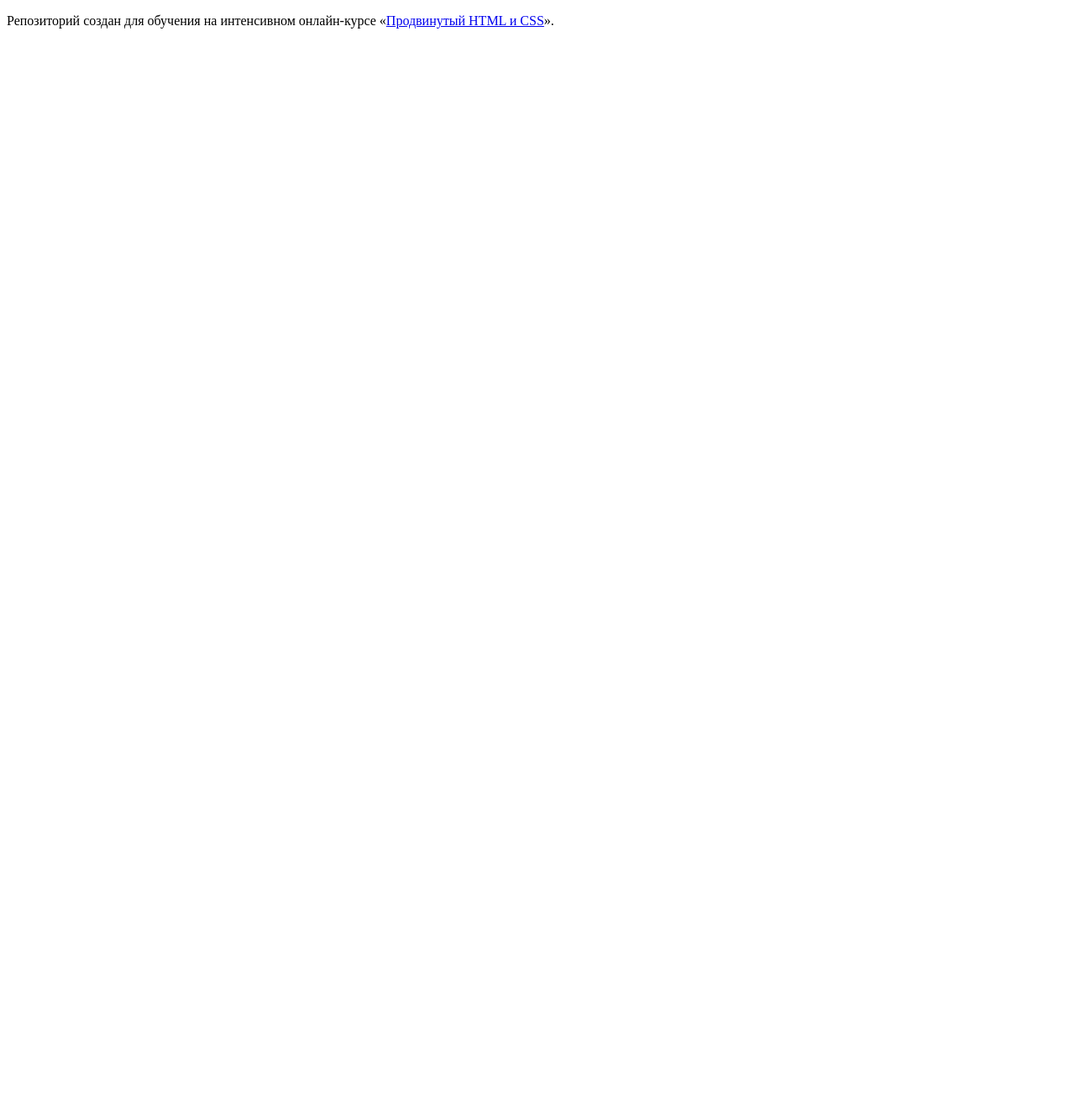
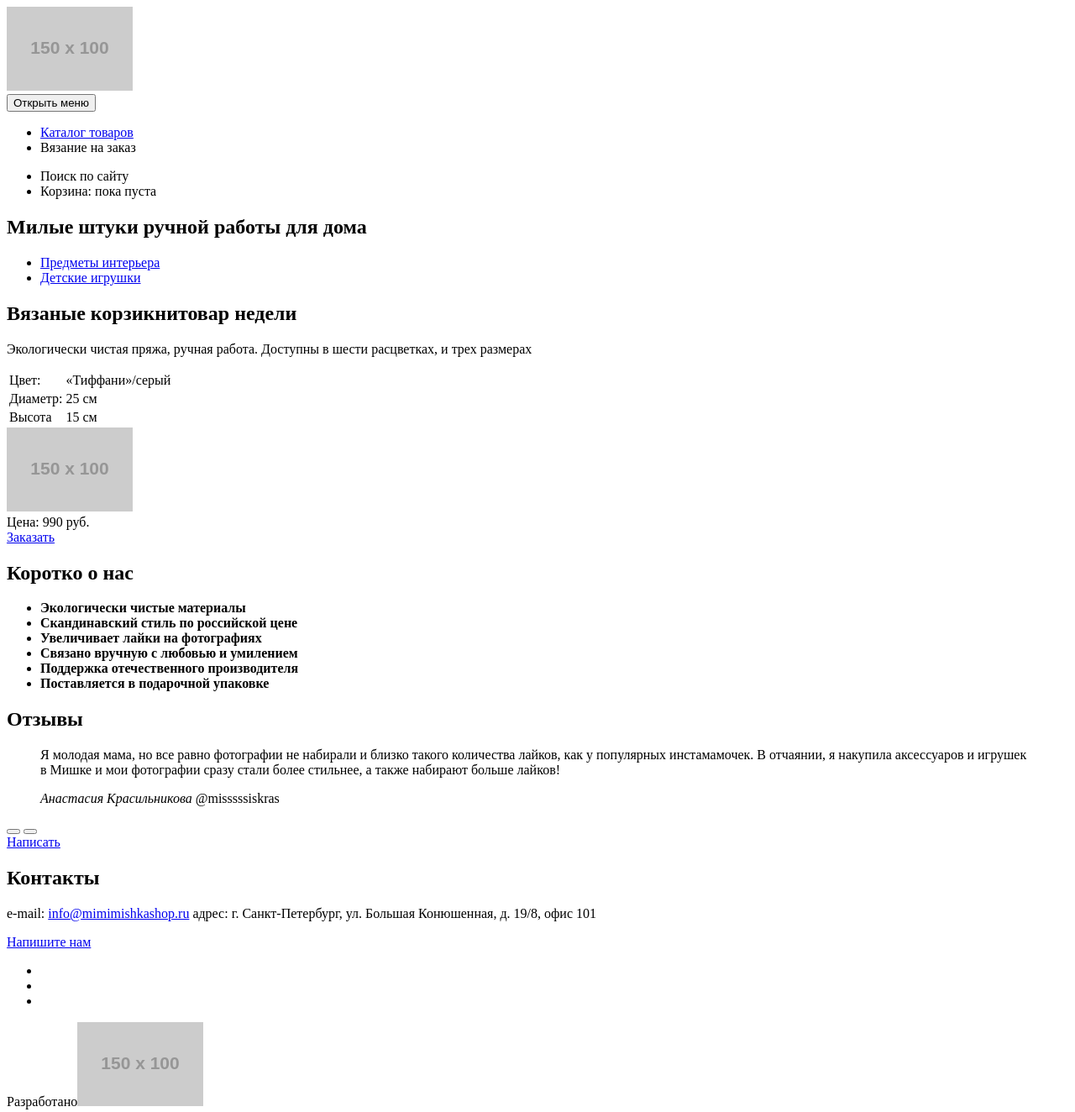
Before and after one commit to psinegmatic/183245-mishka, a website: page index.html in a window 1280 px wide. Shown: the whole page at 84% size. Before the commit the page ends 800 px from the top, so only its background shows below. Drawn offline with Linux system fonts and the light colour scheme; placeholder pictures from the web are drawn by us.

Commit message:
Разметил страницы мобильной версии сайта по БЭМу

```diff
--- a/index.html
+++ b/index.html
@@ -5,8 +5,114 @@
 	<title>HTML Academy: Мишка</title>
 </head>
 <body>
-
-    <p>Репозиторий создан для обучения на интенсивном онлайн‑курсе «<a href="https://htmlacademy.ru/intensive/adaptive">Продвинутый HTML и CSS</a>».</p>
-
+  <header class="page-header">
+    <div class="page-header__wrapper">
+      <a class="page-header__logo" href="#">
+        <img src="http://placehold.it/150x100" alt="MISHKA">
+      </a>
+      <nav class="main-nav  main-nav--closed">
+       <button class="main-nav__toogle" type="button">Открыть меню</button>
+       <div class="main-nav__wrapper">
+        <ul class="main-nav__items">
+         <li class="main-nav__item  main-nav__item--active"><a href="#">Каталог товаров</a></li>
+         <li class="main-nav__item">Вязание на заказ<a href="#"></a></li>
+       </ul>
+       <ul>
+         <li class="main-nav__item">Поиск по сайту<a href="#"></a></li>
+         <li class="main-nav__item">Корзина: пока пуста<a href="#"></a></li>
+       </ul>
+     </div>
+   </nav>
+ </div>
+</header>
+<main>
+  <section class="preview">
+   <div class="preview__title"><h1>Милые штуки ручной работы для дома</h1></div>
+   <ul class="preview__list">
+    <li class="preview__item  preview__item--interior"><a href="#">Предметы интерьера</a></li>
+    <li class="preview__item  preview__item--toy"><a href="#">Детские игрушки</a></li>
+  </ul>
+</section>
+<section class="products">
+ <div class="products__wrapper">
+  <article class="products__item  products__item--week">
+   <h2 class="products__title">Вязаные корзикни<b>товар недели</b></h2>
+   <p class="products__description">Экологически чистая пряжа, ручная работа. Доступны в шести расцветках, и трех размерах</p>
+   <table class="products__features">
+    <tr>
+     <td class="products__value">Цвет:</td>
+     <td class="products_field">«Тиффани»/серый</td>
+   </tr>
+   <tr>
+     <td class="products__value">Диаметр:</td>
+     <td class="products_field">25 см</td>
+   </tr>
+   <tr>
+     <td class="products__value">Высота</td>
+     <td class="products_field">15 см</td>
+   </tr>
+ </table>
+ <div class="products__picture"><img src="http://placehold.it/150x100" alt="Вязаные корзинки"></div>
+ <div class="products__item-buy">
+  <div class="products__price">Цена: 990 руб.</div>
+  <a href="#" class="products__btn  btn">Заказать</a>
+</div>
+</article>
+</div>
+</section>
+<section class="advantages">
+ <div class="advantages__wrapper">
+  <h2 class="advantages__title">Коротко о нас</h2>
+  <ul class="advantages__items">
+   <li class="advantages__item"><b>Экологически чистые материалы</b></li>
+   <li class="advantages__item"><b>Скандинавский стиль по российской цене</b></li>
+   <li class="advantages__item"><b>Увеличивает  лайки на фотографиях</b></li>
+   <li class="advantages__item"><b>Связано вручную с любовью и умилением</b></li>
+   <li class="advantages__item"><b>Поддержка отечественного производителя</b></li>
+   <li class="advantages__item"><b>Поставляется в подарочной упаковке</b></li>
+ </ul>
+</div>
+</section>
+<section class="reviews">
+ <div class="reviews__wrapper">
+  <h2 class="reviews__title">Отзывы</h2>
+  <blockquote class="reviews__item">
+   <p>Я молодая мама, но все равно фотографии не набирали и близко такого количества лайков, как у популярных инстамамочек. В отчаянии, я накупила аксессуаров и игрушек в Мишке и мои фотографии сразу стали более стильнее, а также набирают больше лайков!</p>
+   <cite class="reviews__author-name">Анастасия Красильникова</cite>
+   <span class="reviews__author-login">@misssssiskras</span>
+ </blockquote>
+ <div class="reviews__slider-contorls">
+   <button class="reviews__prev" type="button"></button>
+   <button class="reviews__next" type="button"></button>
+ </div>
+ <a href="#" class="reviews__btn btn">Написать</a>
+</div>
+</section>
+<div class="contacts">
+ <div class="contacts__wrapper">
+  <h2 class="contacts__title">Контакты</h2>
+  <p>
+   <span class="contacts__item-field">e-mail:</span>
+   <a href="mailto:info@mimimishkashop.ru">info@mimimishkashop.ru</a>
+   <span class="contacts__item-field">адрес:</span>
+   <span class="contacts__adress">г. Санкт-Петербург, ул. Большая Конюшенная, д. 19/8, офис 101</span>
+ </p>
+ <a href="#" class="contacts__btn btn">Напишите нам</a>
+</div>
+<div class="contacts__map"></div>
+</div>
+</main>
+<footer class="page-footer">
+  <div class="page-footer__wrapper">
+   <div class="page-footer__social">
+    <ul class="social-links">
+     <li class="social-link  social-link--in"><a href="#"></a></li>
+     <li class="social-link  social-link--fb"><a href="#"></a></li>
+     <li class="social-link  social-link--tw"><a href="#"></a></li>
+   </ul>
+ </div>
+ <div class="footer__developer"><span class="footer__developer-text">Разработано</span><a href="#" class="developer-logo"><img src="http://placehold.it/150x100" alt="Htmlacademy"></a></div>
+</div>
+</footer>
 </body>
 </html>
```
Also changed, not shown: catalog.html (added, +94 -0 lines), form.html (added, +137 -0 lines). Lines whose indentation alone changed are shown as unchanged.
